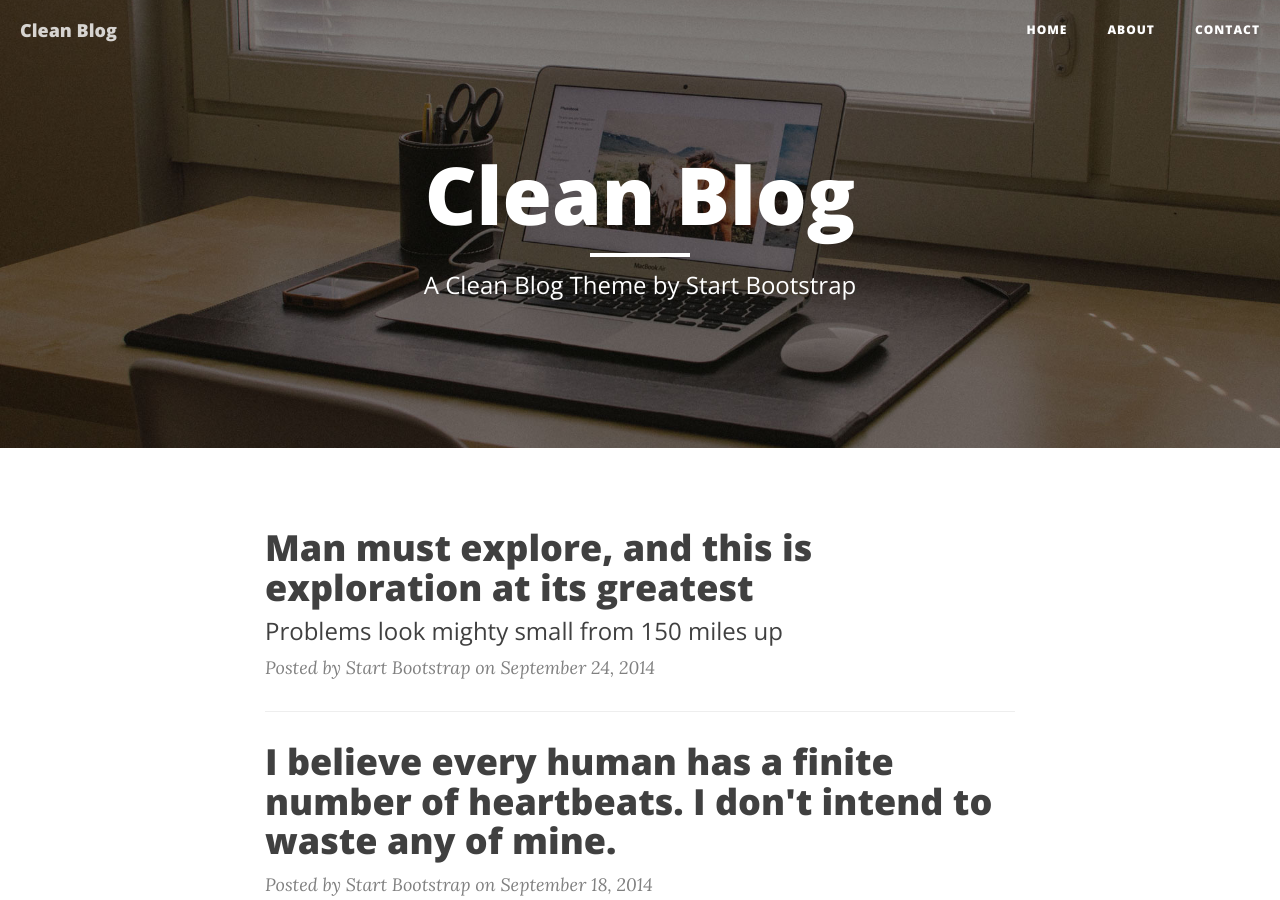
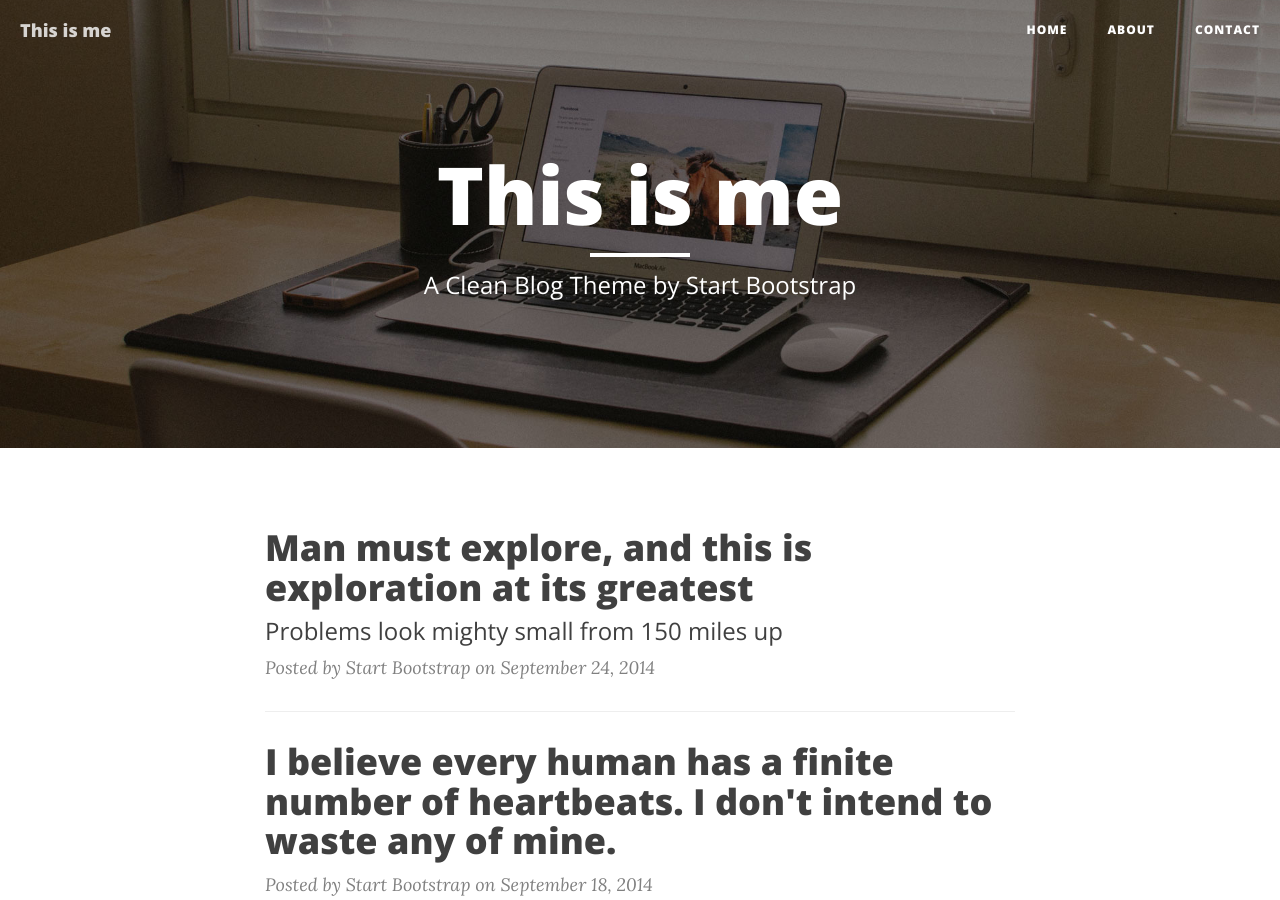
Before and after one commit to howardpanton/howardpanton.github.io, a Jekyll site: the page built from index.html, in a window 1280 px wide and 900 px high. Built offline with Jekyll 4.4.1, drawn with Linux system fonts in a browser that asks for light colours; nearby versions of some CDN libraries; the list of posts is cut into pages by our own code; some of the changed text lies outside the part shown.

Commit message:
updated config

```diff
--- a/_config.yml
+++ b/_config.yml
@@ -1,11 +1,11 @@
 # Site settings
-title: Clean Blog
+title: This is me
 header-img: img/home-bg.jpg
-email: your-email@yourdomain.com
-copyright_name: Your/Project/Corporate Name
+email: howardpanton@gmail.com
+copyright_name: Howard Panton
 description: "Write your site description here. It will be used as your sites meta description as well!"
-baseurl: "/"
-url: "http://yourdomain.com"
+baseurl: ""
+url: "https://howardpanton.github.io"
 twitter_username: SBootstrap
 github_username:  davidtmiller
 facebook_username:  StartBootstrap
```
